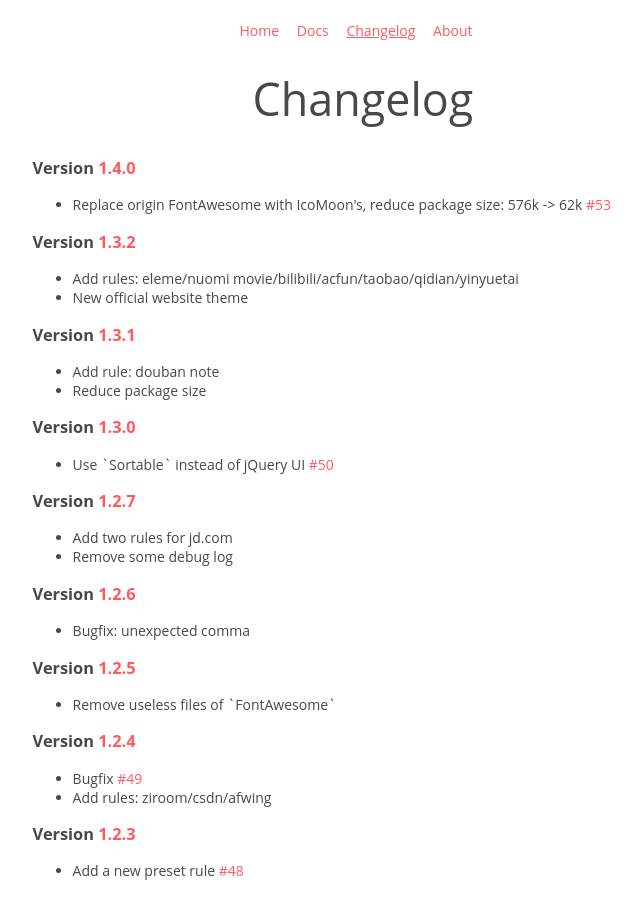
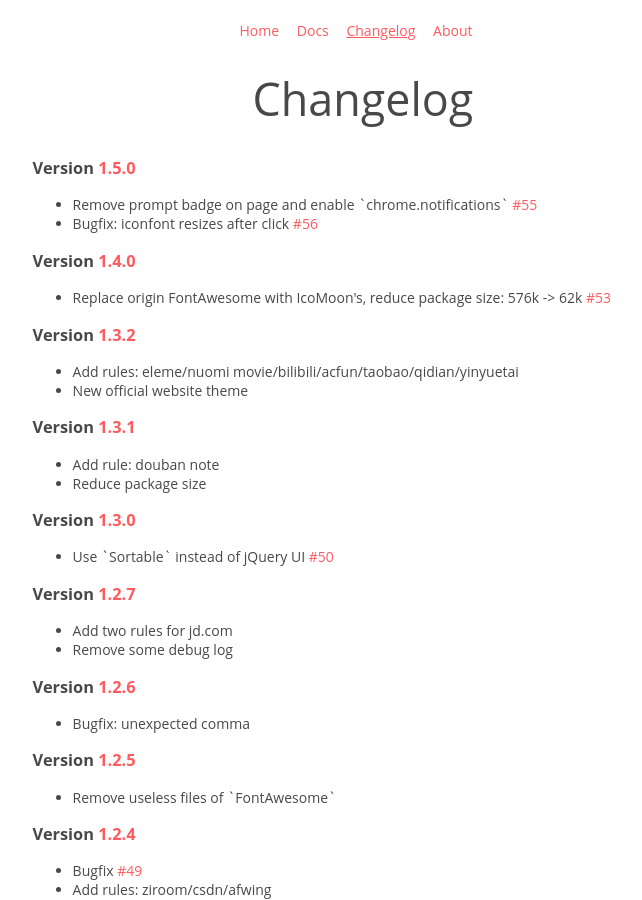
Before and after one commit to URLAutoRedirector/urlautoredirector.github.io, a Jekyll site: the page built from _docs/changelog.md, in a window 1280 px wide and 900 px high. Shown: the whole window, without its empty margins (277-919 px from the left). Built offline with Jekyll 4.4.1, drawn with Linux system fonts in a browser that asks for light colours.

Commit message:
Update introduction and launch 1.5.0

```diff
--- a/_data/changelog.yml
+++ b/_data/changelog.yml
@@ -1,3 +1,9 @@
+- version: 1.5.0
+  changes:
+    - text: "Remove prompt badge on page and enable `chrome.notifications`"
+      issue: 55
+    - text: "Bugfix: iconfont resizes after click"
+      issue: 56
 - version: 1.4.0
   changes:
     - text: "Replace origin FontAwesome with IcoMoon's, reduce package size: 576k -> 62k"
--- a/_docs/index.html
+++ b/_docs/index.html
@@ -12,7 +12,9 @@ permalink: index.html
           Make browsing quicker and simpler.
         </div>
         <div id="ext-detail">
-          URL Auto Redirector is a Chrome Extension that enables you to skip certain pages, mostly useless referral/ad pages, after you click on affiliate links. By doing so, it gets you directly to your destination page gracefully.
+          URL Auto Redirector is a Chrome Extension that uses for redirecting URLs automatically with Regular Expression presets.
+          It enables you to skip referral/AD pages and adapt mobile pages gracefully,
+          which is time-saving, helps to be more productive and improves web browsing experiences.
         </div>
       </div>
       <div id="install">
```
